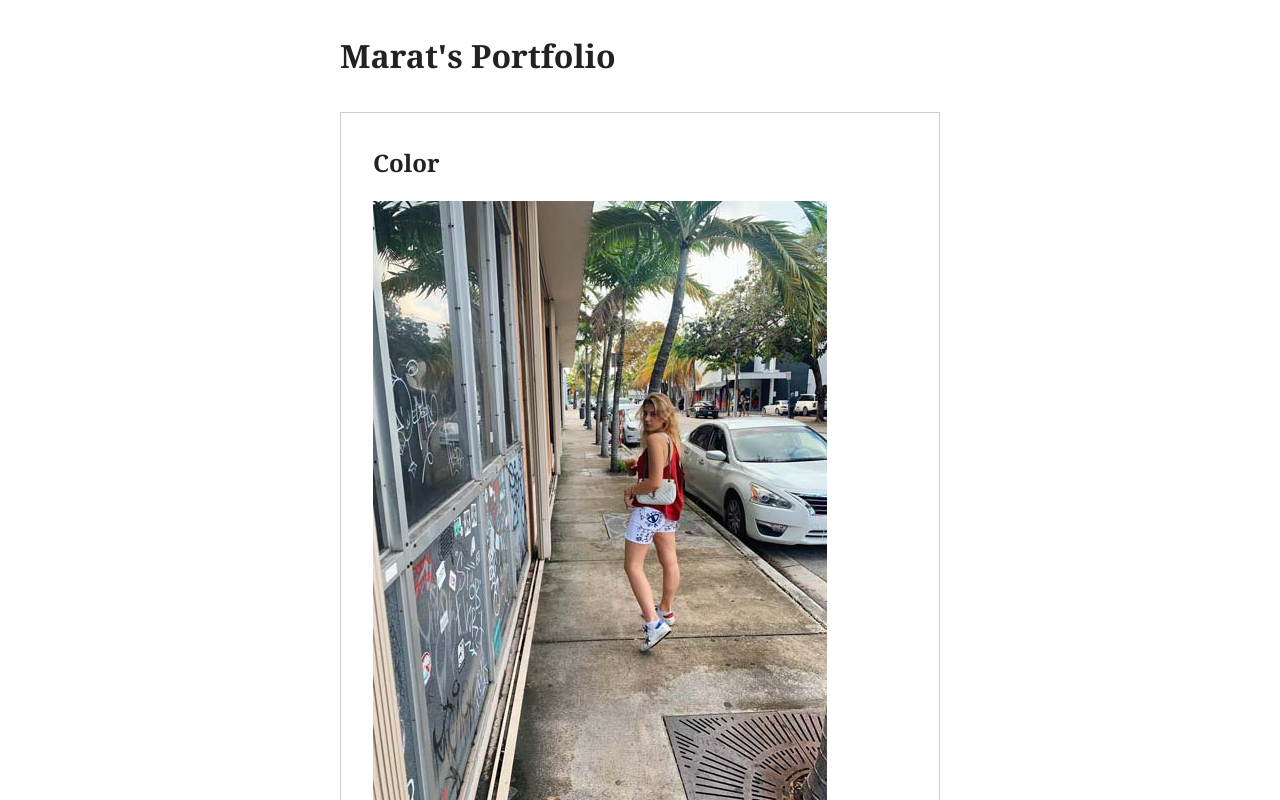
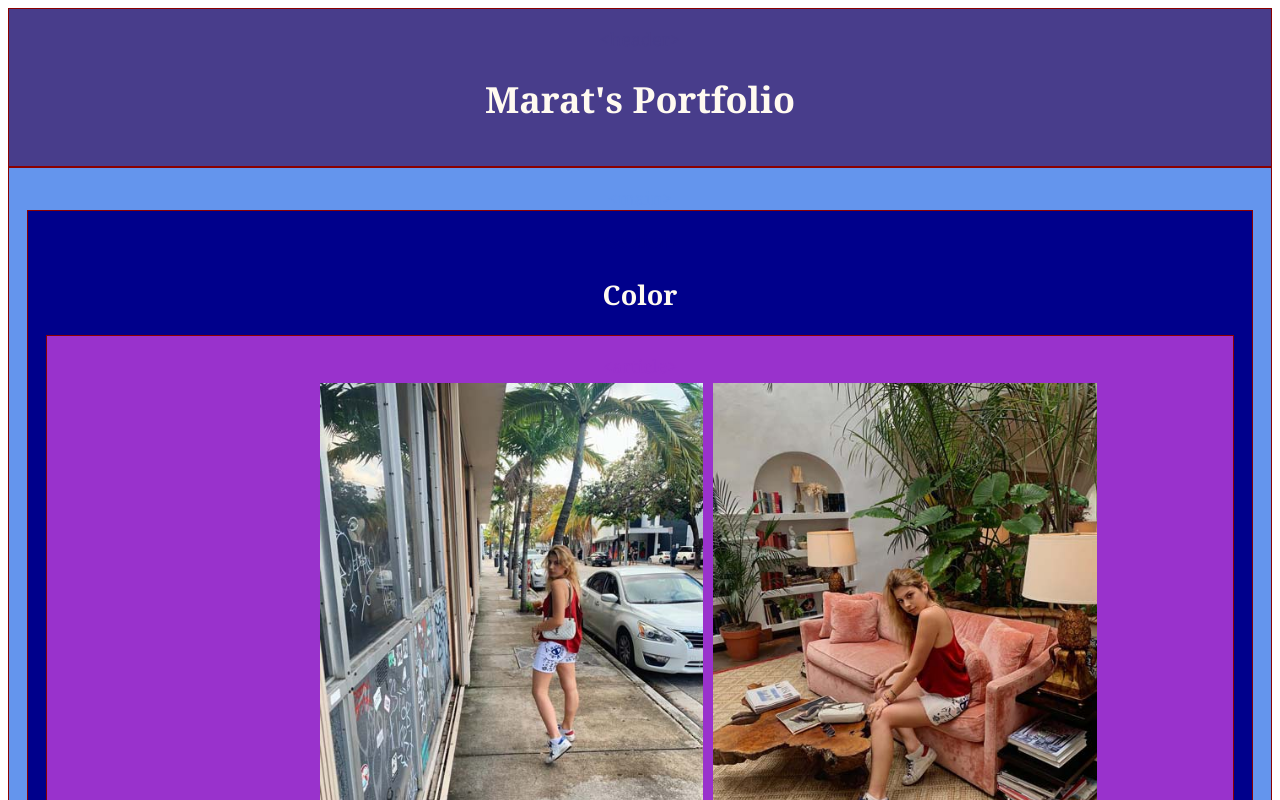
Before and after one commit to Marat-Kornyev/portfolio, a plain HTML site: page index.html in a window 1280 px wide. Shown: the top 800 px of the page. Drawn offline with Linux system fonts and the light colour scheme.

Commit message:
portfolio-2-0

```diff
--- a/index.html
+++ b/index.html
@@ -1,7 +1,7 @@
 <!DOCTYPE html>
 <html lang="en">
 	<head>
-		<link href="style-1.css" rel="stylesheet" />
+		<link href="style.css" rel="stylesheet" />
 		<meta charset="utf-8">
 		<title>Marat's Portfolio</title>
 	</head>
--- a/style-1.css
+++ /dev/null
@@ -1,75 +0,0 @@
-html {
-  font-size: 16px;
-}
-
-body {
-  color: #222;
-  font-family: georgia;
-  line-height: 1.5;
-}
-
-a {
-  color: rgb(20,61,142);
-}
-
-a:visited {
-  color: rgb(88,40,130);
-}
-
-a:hover {
-  color: rgb(255,84,0);
-}
-
-ins {
-  text-decoration: none;
-  font-style: italic;
-}
-
-header {
-  margin: 2rem auto;
-  max-width: 600px;
-}
-
-header h1,
-header h2 {
-  margin: 0;
-}
-
-main, footer {
-  margin: 0 auto;
-  max-width: 600px;
-}
-
-section {
-  margin-bottom: 4rem;
-  border: 1px solid #ccc;
-  padding: 2rem;
-  padding-bottom: 1rem;
-}
-
-section > h2 {
-  margin-top: 0;
-}
-
-section > img {
-  width: 100%;
-  height: auto;
-}
-
-pre,
-code {
-  background-color: #ddd;
-  padding: 2px;
-}
-
-.lg {
-  width: 200px;
-}
-
-.md {
-  width: 100px;
-}
-
-.sm {
-  width: 50px;
-}
--- a/style.css
+++ b/style.css
@@ -1,7 +1,8 @@
 body {
-  color: #222;
-  font-family: sans-serif;
-  font-size: 16px;
+  text-align:center;
+  color: #FFFAF0;
+  font-family: georgia;
+  font-size: 18px;
 }
 
 header:before, nav:before, main:before, section:before, article:before, aside:before, footer:before {
@@ -11,7 +12,7 @@ header:before, nav:before, main:before, section:before, article:before, aside:be
 }
 
 header, nav, main, section, article, aside, footer {
-  border: 1px solid #222;
+  border: 1px solid #8B0000;
   padding: 1em;
 }
 
@@ -22,47 +23,65 @@ img {
 
 header:before {
   content: "<header>";
-  color: #ccc;
+  color: #483D8B;
 }
 
 header {
-  background-color: #eee;
+  background-color: #483D8B;
 }
 
 nav:before {
   content: "<nav>";
-  color: #bbb;
+  color: #FFE4C4;
 }
 
 nav {
-  background-color: #ddd;
+  background-color: #FFE4C4;
 }
 
 main:before {
   content: "<main>";
-  color: #aaa;
+  color: #6495ED;
 }
 
 main {
-  background-color: #ccc;
+  background-color: #6495ED;
 }
 
 section:before {
   content: "<section>";
-  color: #999;
+  color: #00008B;
 }
 
+img {
+  display: block;
+  margin-left: 250px;
+  margin-right: auto;
+  width: 100%;
+}
+
+.column {
+  float: left;
+  width: 33.33%;
+  padding: 5px;
+}
+
+.row::after {
+  content: "";
+  clear: both;
+  display: table;
+}
 section {
-  background-color: #bbb;
+  background-color: #00008B;
 }
 
 article:before {
   content: "<article>";
-  color: #888;
+  color: #9932CC;
 }
 
 article {
-  background-color: #aaa;
+  background-color: #9932CC;
 }
 
 aside:before {
```
Also changed, not shown: 1 other file.
